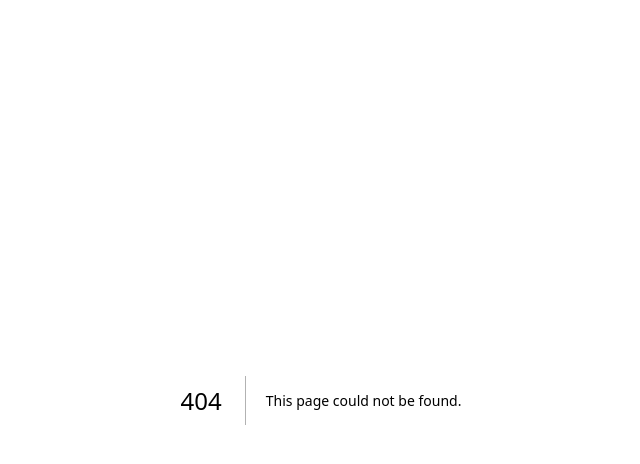
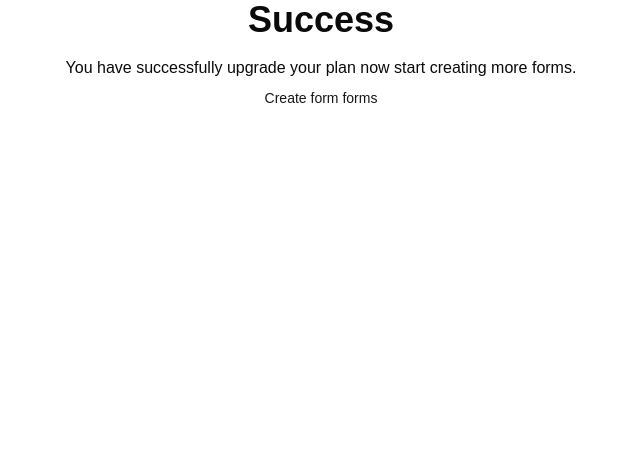
Before and after one commit to Rishabh1-dubey/formbuilder, a Next.js app: page /success in a window 1280 px wide. Before the commit this address had no page. Shown: the top 464 px of the page, without its empty margins (319-959 px from the left). Built offline with nearby package versions, Linux system fonts and the light colour scheme.

Commit message:
adding payment successful page

```diff
--- /dev/null
+++ b/app/success/page.tsx
@@ -0,0 +1,17 @@
+"use client"
+import { Button } from '@/components/ui/button'
+import { useRouter } from 'next/navigation'
+import React from 'react'
+
+const SuccessPage = () => {
+    const router = useRouter();
+  return (
+    <div className='flex flex-col items-center justify-center max-h-screen'>
+        <h1 className='font-bold mb-4 text-4xl'>Success</h1>
+        <p>You have successfully upgrade your plan now start creating more forms.</p>
+        <Button onClick={() => router.push("/")} variant={'link'}>Create form forms</Button>
+    </div>
+  )
+}
+
+export default SuccessPage
```
